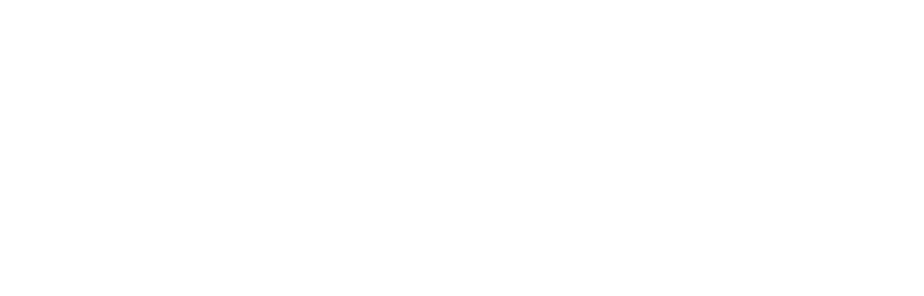
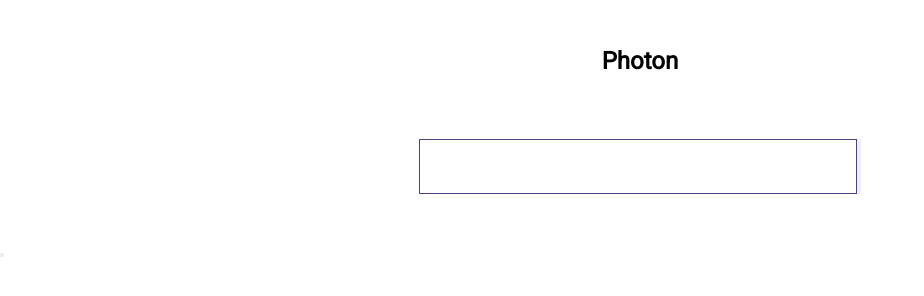
Before and after one commit to jorgediazok/api-imageSearch, a plain HTML site: page index.html in a window 1280 px wide. Shown: the whole page, without its empty margins (0-924 px from the left). Drawn offline with Linux system fonts and the light colour scheme.

Commit message:
adding css

```diff
--- a/index.html
+++ b/index.html
@@ -3,7 +3,27 @@
   <head>
     <meta charset="UTF-8" />
     <meta name="viewport" content="width=device-width, initial-scale=1.0" />
+    <link
+      href="https://fonts.googleapis.com/css2?family=Roboto&display=swap"
+      rel="stylesheet"
+    />
+    <link rel="stylesheet" href="style.css" />
     <title>Search Your Images!</title>
   </head>
-  <body></body>
+  <body>
+    <header>
+      <h2><a id="logo" href="./index.html">Photon</a></h2>
+      <form class="search-form">
+        <input type="text" name="search" class="search-input" />
+        <button type="submit" class="submit-btn"></button>
+      </form>
+    </header>
+    <main>
+      <div class="gallery"></div>
+    </main>
+    <div class="nav-button">
+      <button class="more"></button>
+    </div>
+    <script scr="./app.js"></script>
+  </body>
 </html>
--- /dev/null
+++ b/style.css
@@ -0,0 +1,40 @@
+* {
+  margin: 0;
+  padding: 0;
+  box-sizing: border-box;
+}
+
+body {
+  font-family: 'Roboto', sans-serif;
+}
+
+header {
+  display: flex;
+  flex-direction: column;
+  min-height: 30vh;
+  justify-content: center;
+  align-items: center;
+}
+
+header h2 {
+  padding: 2rem;
+}
+
+#logo {
+  padding: 2rem;
+  text-decoration: none;
+  color: black;
+}
+
+.search-form {
+  padding: 2rem;
+  display: flex;
+}
+
+.search-form input {
+  font-size: 2rem;
+  padding: 0.5rem;
+  width: 100%;
+  border: none;
+  border: 1px solid rgb(74, 68, 131);
+}
```
Also changed, not shown: app.js (added).
